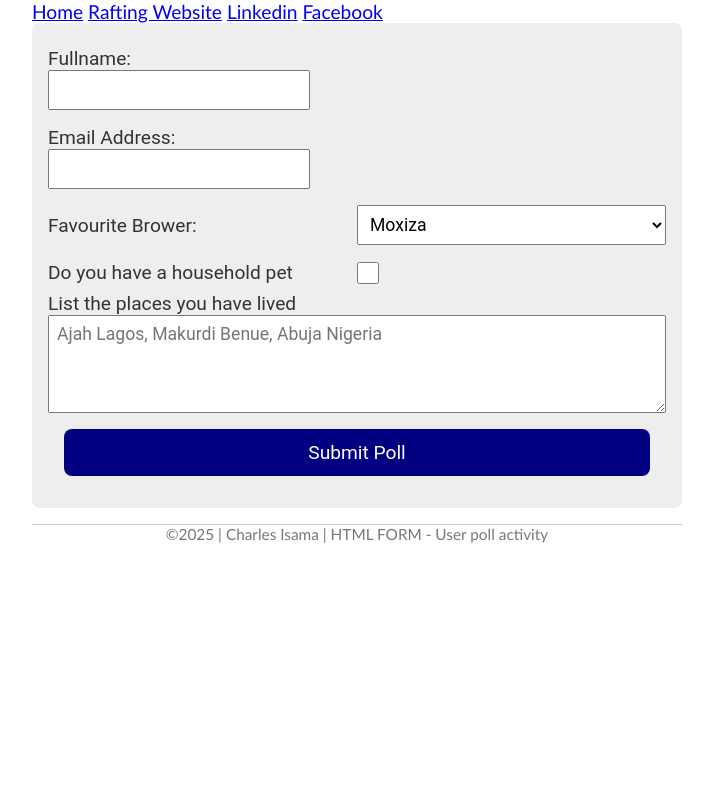
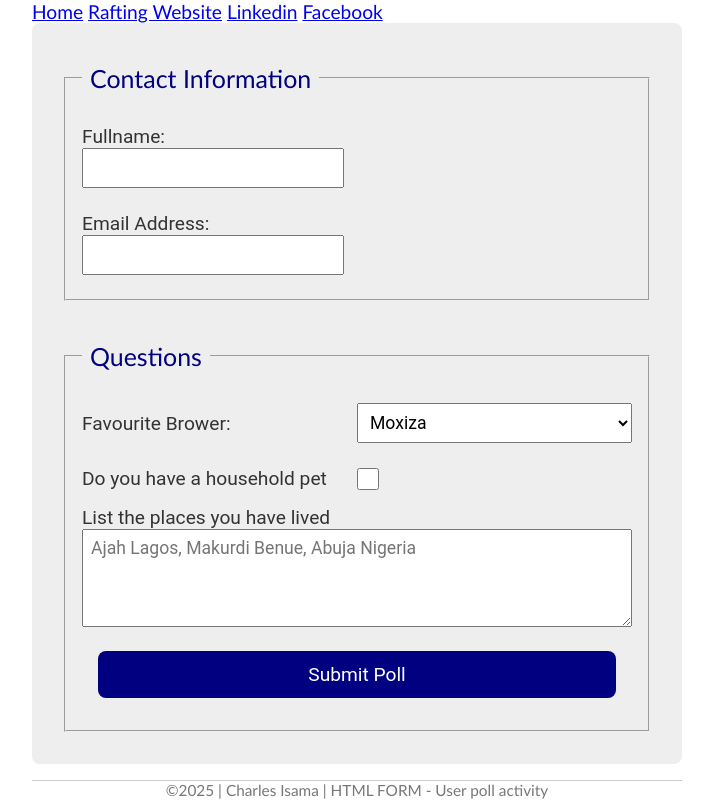
Before and after one commit to charlesisama/wdd130, a plain HTML site: page week05/poll-form.html in a window 1280 px wide. Shown: the whole page, without its empty margins (283-996 px from the left). Drawn offline with Linux system fonts and the light colour scheme.

Commit message:
poll form update

```diff
--- a/week05/poll-form.html
+++ b/week05/poll-form.html
@@ -26,6 +26,8 @@
 
     <main>
         <form>
+            <fieldset>
+                <legend>Contact Information</legend>
                 <div class="form-item column2">
                     <label for="fullname">Fullname: <input type="text" id="fullname" name="fullname" required></label>
                 </div>
@@ -33,7 +35,10 @@
                 <div class="form-item column2">
                     <label for="email">Email Address: <input type="text" id="email" name="useremail" required></label>
                 </div>
+            </fieldset>
 
+            <fieldset>
+                <legend>Questions</legend>
                 <div class="form-item column1">
                     <label for="brower"> Favourite Brower: </label>
                     <select name="brower" id="brower">
@@ -58,6 +63,7 @@
                 <div class="form-item">
                     <button type="button">Submit Poll</button>
                 </div>
+            </fieldset>
 
         </form>
     </main>
--- a/week05/styles/poll-form.css
+++ b/week05/styles/poll-form.css
@@ -51,6 +51,11 @@ label, input, button , select, textarea {
     font-family: Roboto, Arial, sans-serif;
 }
 
+label{
+    text-align: left;
+    padding-right: 1rem;
+}
+
 input, select, textarea{
     padding: 0.5rem;
     font-size: 1.1rem;
```
Lines whose indentation alone changed are shown as unchanged.
